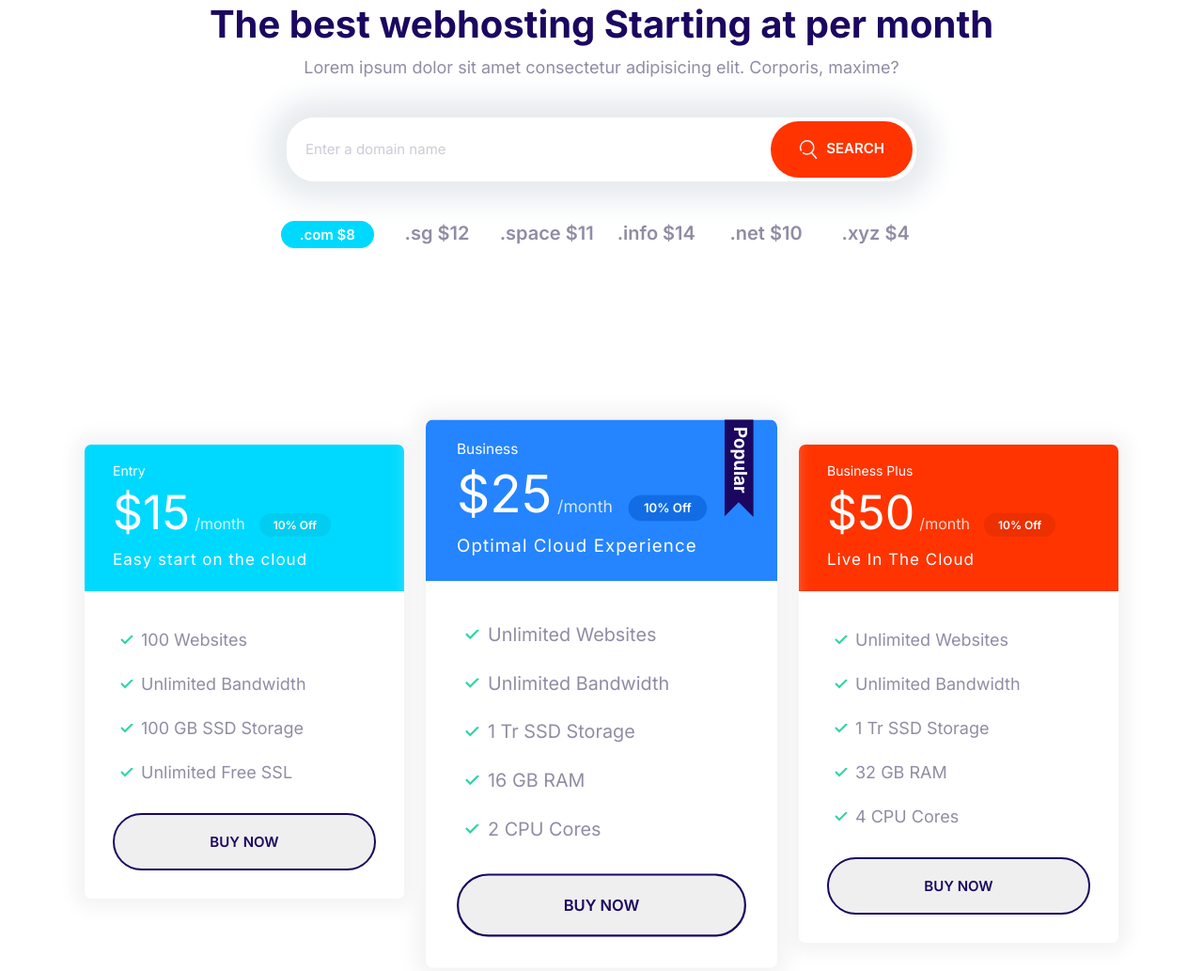
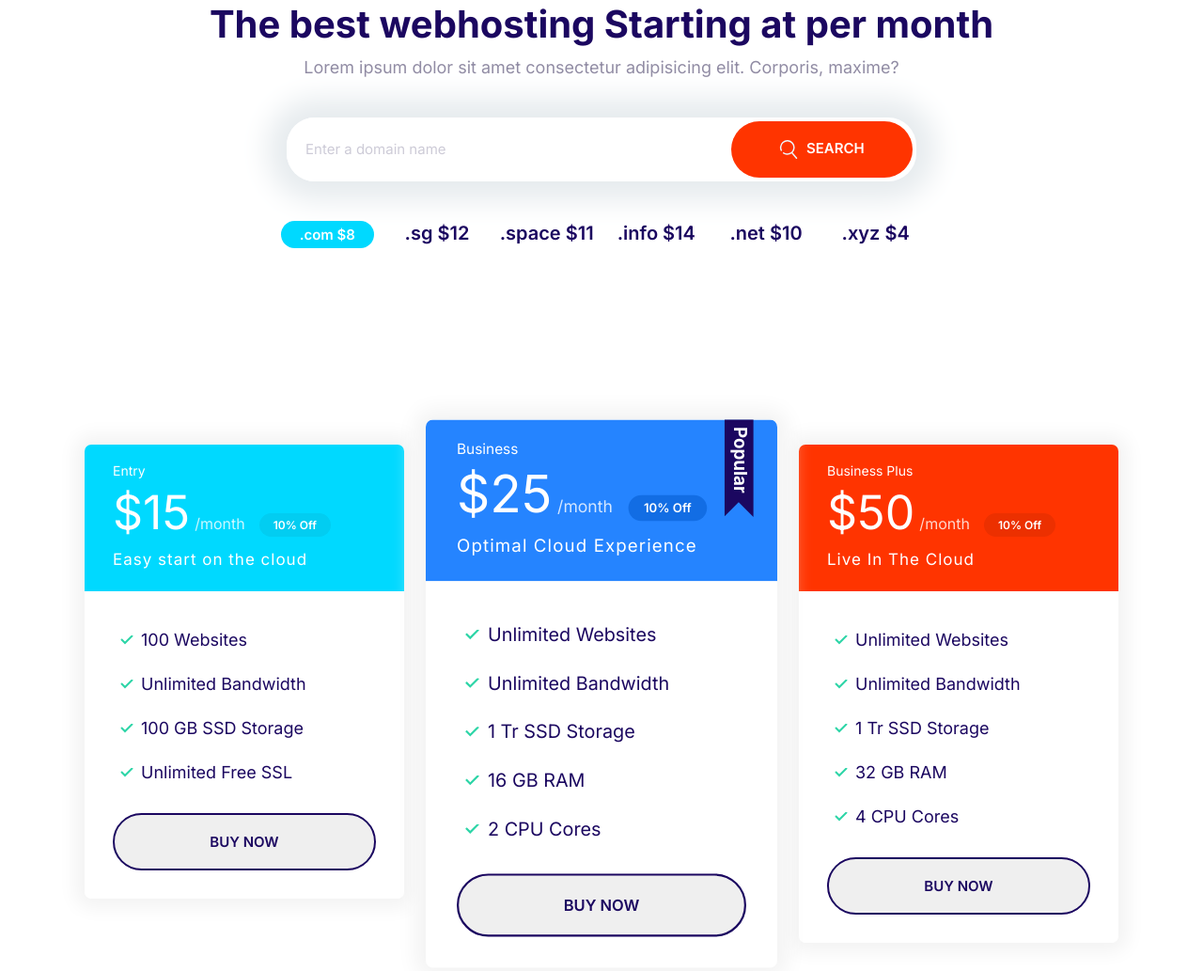
Before and after one commit to HamzaJabri99/hostnow, a plain HTML site: page index.html in a window 1280 px wide. Shown: the part 840-1873 px from the top of the page at 94% size. Drawn offline with Linux system fonts and the light colour scheme.

Commit message:
fix some layout issues.

```diff
--- a/css/styles.css
+++ b/css/styles.css
@@ -223,7 +223,7 @@ a {
     font-weight: 600;
     margin: 1rem 0;
     outline: none;
-    padding: 2rem 3rem;
+    padding: 2rem 4vw;
     text-transform: uppercase;
     text-align: center;
     white-space: nowrap;
@@ -312,10 +312,12 @@ a {
     border: none;
     flex-grow: 1;
     padding: 1.5rem 2rem;
+    width: 0;
 }
 
 .input-group .btn {
     margin: 4px;
+
 }
 
 .input-group .icon {
@@ -398,6 +400,8 @@ a {
 
 .plan .list__item {
     margin-bottom: 2rem;
+    color: var(--headings-color);
+
 }
 
 .plan--popular {
@@ -785,6 +789,15 @@ a {
     justify-items: center;
     max-width: 700px;
     margin: 0 auto;
+    color: var(--headings-color);
+
+}
+
+@media screen and (max-width:375px) {
+    .block-domain__prices {
+        grid-template-columns: repeat(2, 1fr);
+
+    }
 }
 
 @media screen and (min-width:768px) {
```
